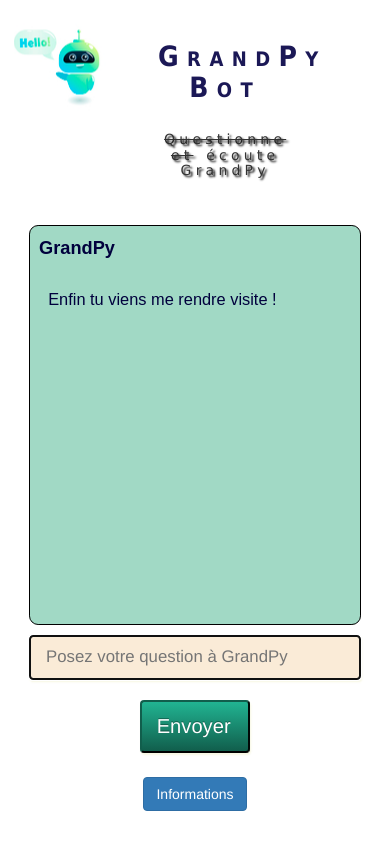
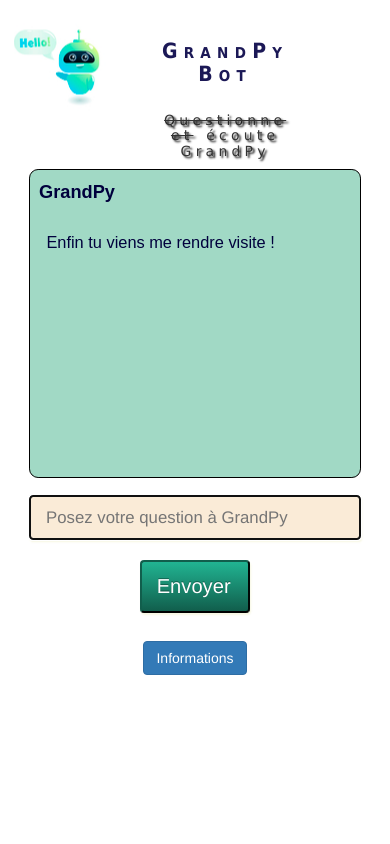
Before and after one commit to clemenceclaireR/GrandPyBot, a Flask app: page / in a window 390 px wide. Run offline with Flask 2, Linux system fonts and the light colour scheme; some libraries are stand-ins or nearby versions.

Commit message:
refractor + update css chatwindow dimensions

```diff
--- a/app/static/css/style.css
+++ b/app/static/css/style.css
@@ -1,13 +1,8 @@
 body {
     padding: 1em;
-    background-color: #cccccc;
 }
 
-
 /* Header */
-header {
-
-}
 
 #logo {
     background-position: center; /* accordingly to bootstrap grid */
@@ -18,7 +13,7 @@ header {
 
 #title {
     padding: 0.3em 0.3em 0.3em 0.3em;
-    font-size: 2em;
+    font-size: 1.5em;
     font-weight: bold;
     font-family: Tahoma, Geneva, sans-serif;
     letter-spacing: 0.3em;
@@ -65,7 +60,7 @@ header {
 
 .user, .grandpybot {
     width: 75%;
-    margin: 10px;
+    margin: 0.5em;
 }
 
 .user {
@@ -76,15 +71,15 @@ header {
 
 .map {
     width: 75%;
-    height: 180px;
-    margin: 10px;
+    height: 10em;
+    margin: 0.7em;
     border-radius: 0.2em;
 }
 
 .grandpybot {
     opacity: 1;
     font-family: arial;
-    padding: 5px;
+    padding: 0.5em;
     text-align: left;
 }
 
@@ -173,7 +168,7 @@ footer {
     }
 
     #chatwindow {;
-        height: 440px;
+        height: 17em;
         margin: 0;
     }
 
@@ -186,12 +181,12 @@ footer {
     }
 
     .map {
-        height: 120px;
+        height: 10em;
     }
 
 
     #chatform {
-        margin: 10px 0 10px 0;
+        margin: 1em 0 1em 0;
         font-size: 1.2em;
     }
 
@@ -200,7 +195,7 @@ footer {
     }
 
     footer {
-        margin-top: 10px;
+        margin-top: 1em;
     }
 }
 
@@ -214,17 +209,12 @@ footer {
 @media all and (min-width: 700px) and (max-width: 1000px) {
     #chatwindow {
         margin-top: 2em;
-        height: 450px;
-    }
-}
-@media all and (max-width: 1999px) {
-    #chatwindow {
-        margin-top: 2em;
-        height: 400px;
+        height: 17em;
     }
 }
 
-/* tablet or moderate size computer screen (lt 1200) */
+
+/* tablet or moderate size computer screen */
 @media all and (min-width: 700px) and (max-width: 1899px) {
 
 
@@ -241,7 +231,7 @@ footer {
 
     #chatwindow {
         margin-top: 2em;
-        height: 600px;
+        height: 30em;
     }
 
     #title_catchphrase {
--- a/app/templates/index.html
+++ b/app/templates/index.html
@@ -113,7 +113,7 @@
 
   <!-------------SCRIPTS ---------------->
 
-  <!-- jQuery first, then Bootstrap JS -->
+  <!-- jQuery first, then Bootstrap and JS -->
 
   <!-- external load of jquery -->
   <script src="https://code.jquery.com/jquery-3.5.1.min.js"></script>
--- a/requirements.txt
+++ b/requirements.txt
@@ -8,3 +8,5 @@ blinker==1.4
 pytest==5.4.3
 pytest-cov==2.10.0
 coverage==5.1
+python-dotenv==0.13.0
+pytest-dotenv==0.5.2
```
Also changed, not shown: app/static/js/ajax.js (+11 -1 lines).
